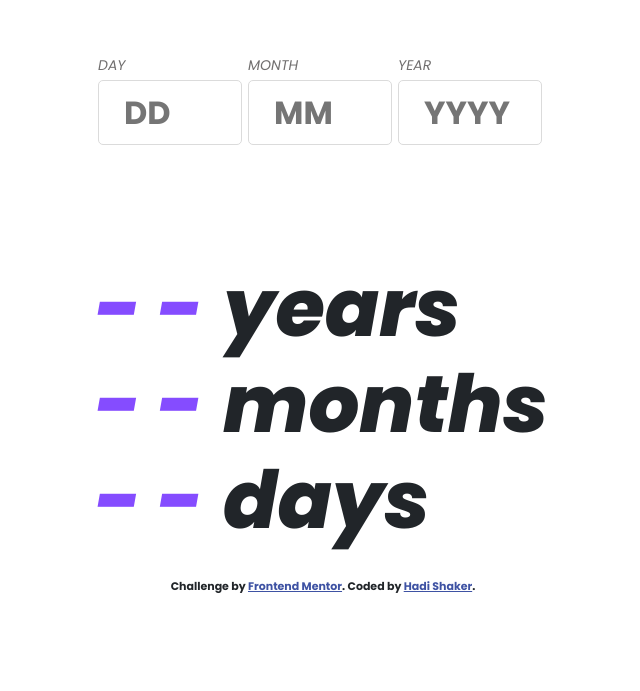
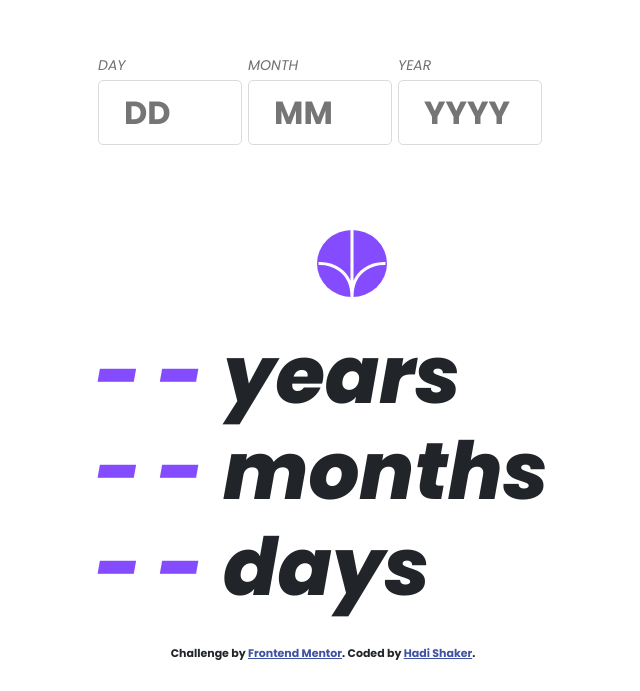
Before and after one commit to Syst4n/Age-Calculator, a plain HTML site: page index.html in a window 1280 px wide. Shown: the part 109-800 px from the top of the page, without its empty margins (317-957 px from the left). Drawn offline with nearby package versions, Linux system fonts and the light colour scheme.

Commit message:
missingimg

```diff
--- a/index.html
+++ b/index.html
@@ -41,7 +41,7 @@
 
   </div>
   <div class="pointer-div d-flex justify-content-end">
-    <img src="./assets/images/icon-arrow.svg" alt="" srcset="" class="pointer" id="pointer">
+    <img src="./icon-arrow.svg" alt="" srcset="" class="pointer" id="pointer">
   </div>
     <div class="container-fluid text-left cont position-relative" id="output">
       <h1 id="years">- -</h1>
```
